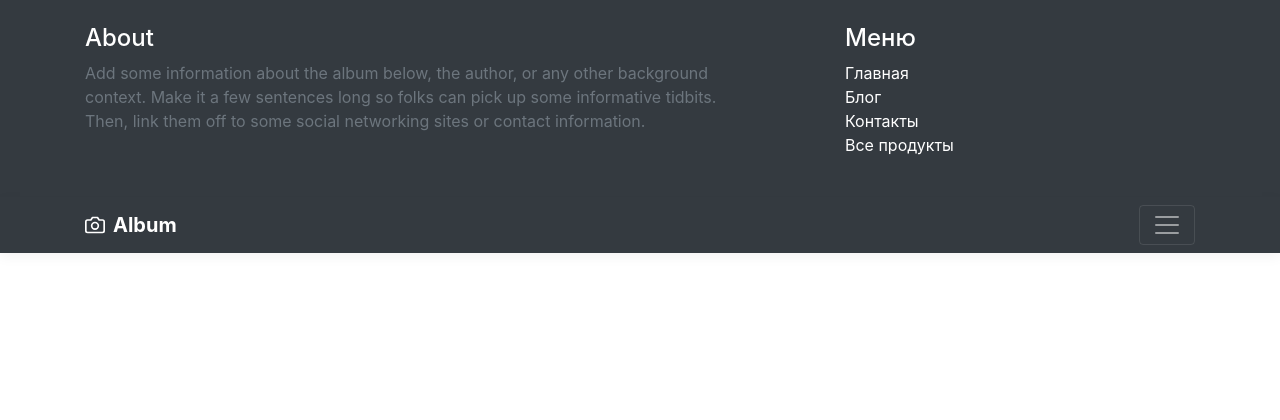
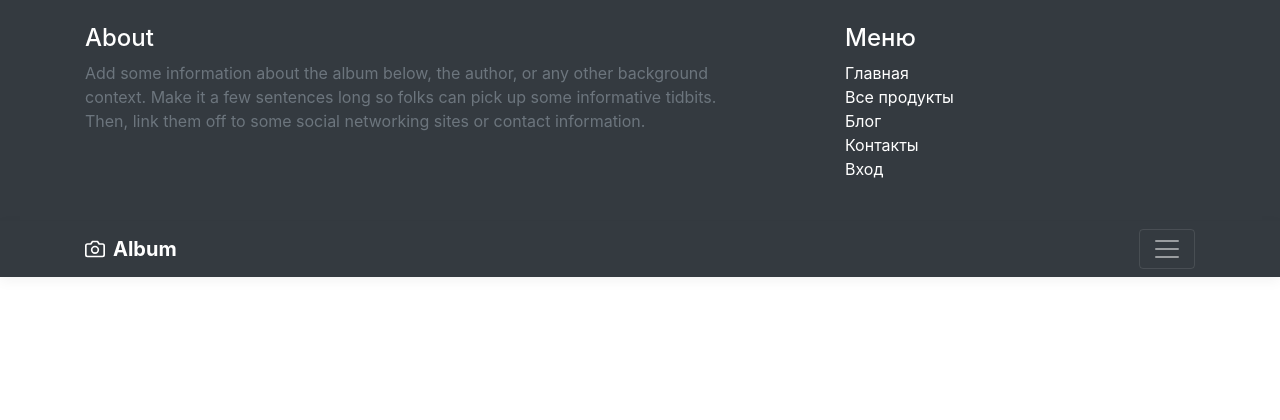
Before and after one commit to polinakiseleva/online_store, a Django app: page /blog/create/ in a window 1280 px wide, after a click that opens the changed part. Shown: the top 420 px of the page. Run offline with Django 4.2, Linux system fonts and the light colour scheme; parts of the project's set-up code (start-up, migrations or seed data) failed here and were passed over; some libraries are stand-ins or nearby versions.

Commit message:
Добавила кнопки для входа и выхода

```diff
--- a/catalog/templates/catalog/includes/inc_menu.html
+++ b/catalog/templates/catalog/includes/inc_menu.html
@@ -11,9 +11,14 @@
                 <h4 class="text-white">Меню</h4>
                 <ul class="list-unstyled">
                     <li><a href="{% url 'catalog:home' %}" class="text-white">Главная</a></li>
+                    <li><a href="{% url 'catalog:product' %}" class="text-white">Все продукты</a></li>
                     <li><a href="{% url 'blog:list' %}" class="text-white">Блог</a></li>
                     <li><a href="{% url 'catalog:contacts' %}" class="text-white">Контакты</a></li>
-                    <li><a href="{% url 'catalog:product' %}" class="text-white">Все продукты</a></li>
+                    {% if user.is_authenticated %}
+                    <li><a href="{% url 'users:logout' %}" class="text-white">Выход</a></li>
+                    {% else %}
+                    <li><a href="{% url 'users:login' %}" class="text-white">Вход</a></li>
+                    {% endif %}
                 </ul>
             </div>
         </div>
```
